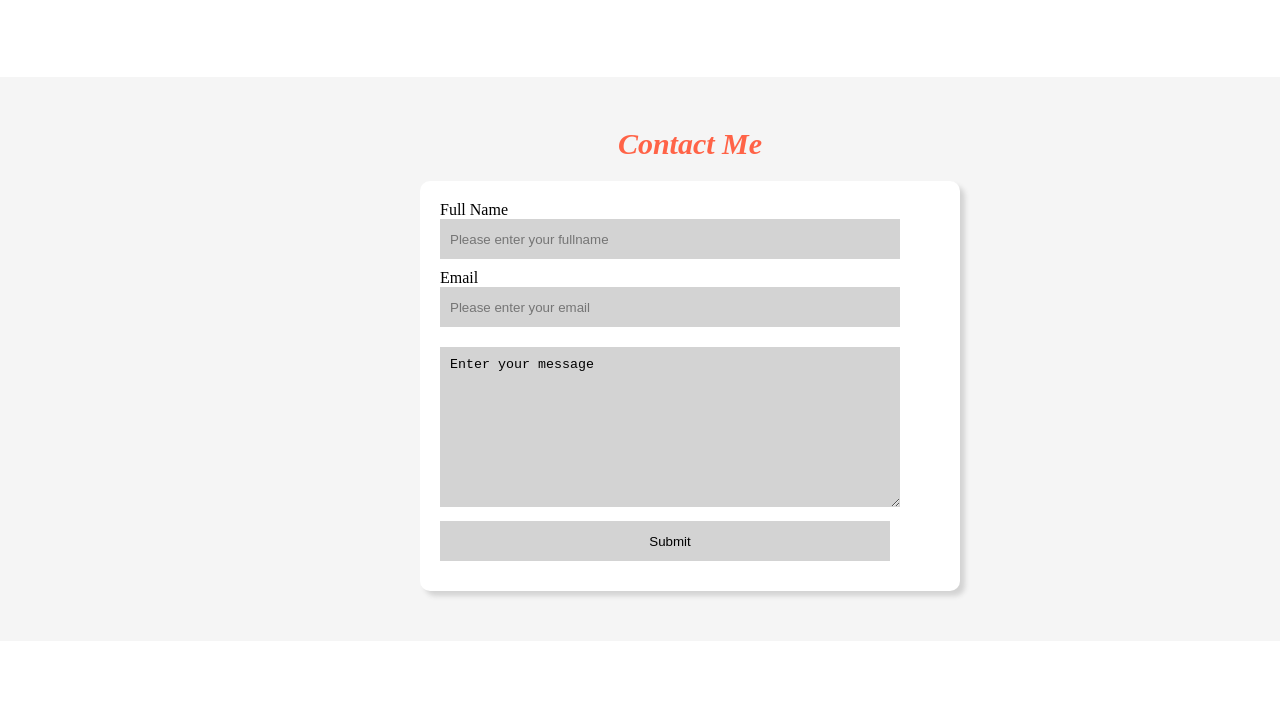
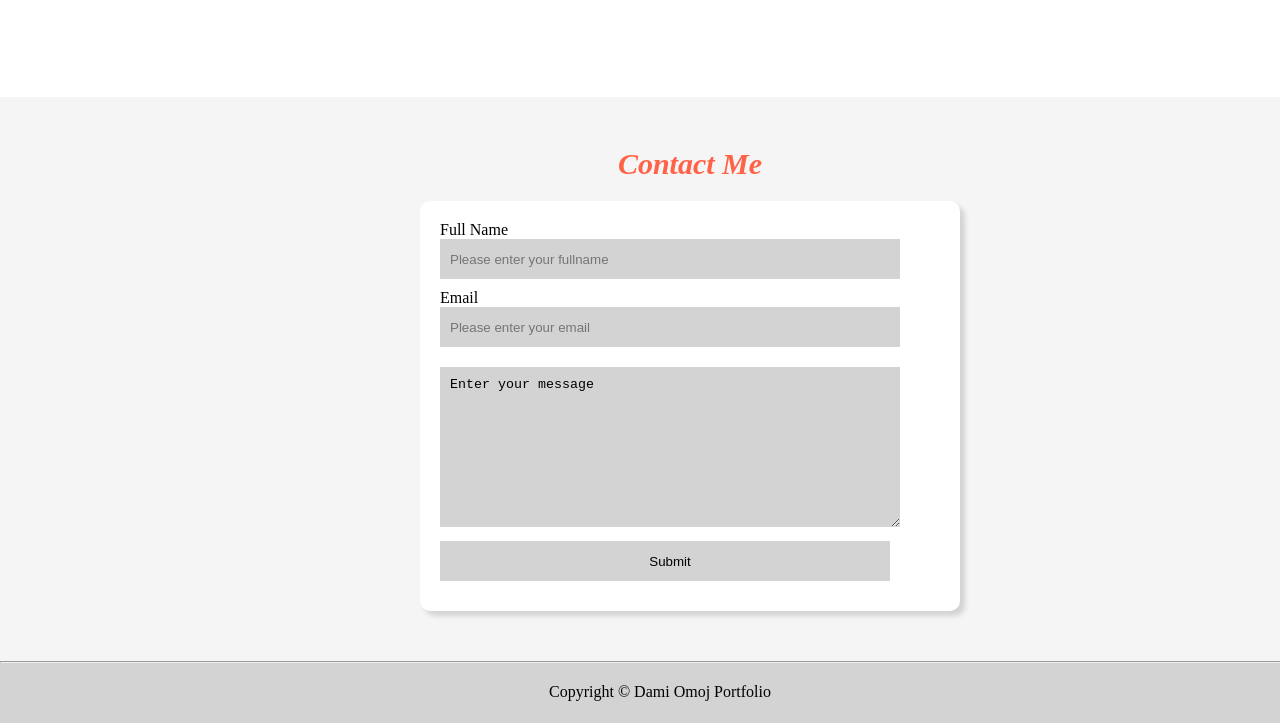
Before and after one commit to Dreomoj/Portfolio, a plain HTML site: page index.html in a window 1280 px wide. Shown: the part 2261-2984 px from the top of the page. Before the commit the page ends 2902 px from the top, so only its background shows below. Drawn offline with Linux system fonts and the light colour scheme.

Commit message:
footer added

```diff
--- a/index.html
+++ b/index.html
@@ -102,5 +102,9 @@
             </form>
         </div>
     </main>
+    <hr>
+    <footer>
+        <p>Copyright &copy; Dami Omoj Portfolio</p>
+    </footer>
 </body>
 </html>
--- a/styles.css
+++ b/styles.css
@@ -105,6 +105,7 @@ main{
     font-style: italic;
     font-size: 30px;
     color: tomato;
+    padding-top: 20px;
 }
 .project-container{
     padding: 50px;
@@ -179,3 +180,9 @@ textarea{
     justify-content: center;
     flex-direction: column;
 }
+footer{
+    height: 20px;
+    background-color: lightgray;
+    padding: 20px;
+    text-align: center;
+}
```
Also changed, not shown: 1 other file.
